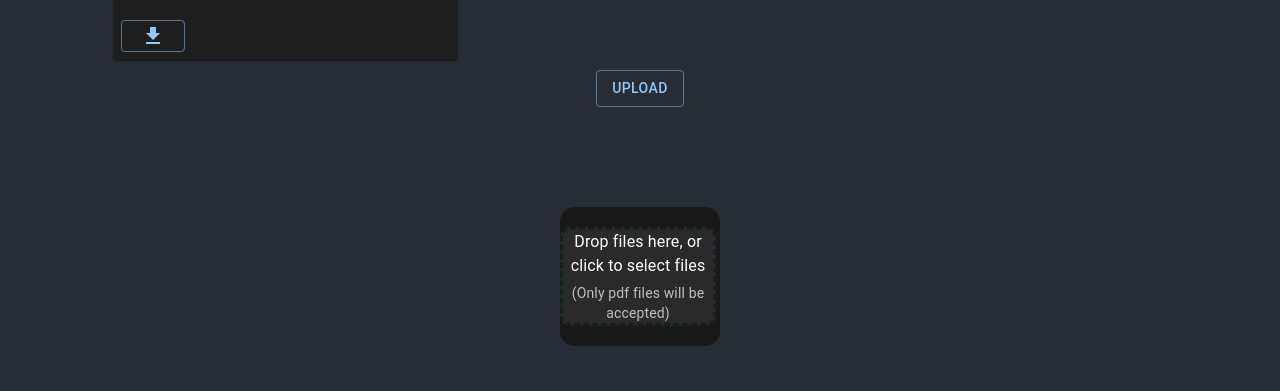
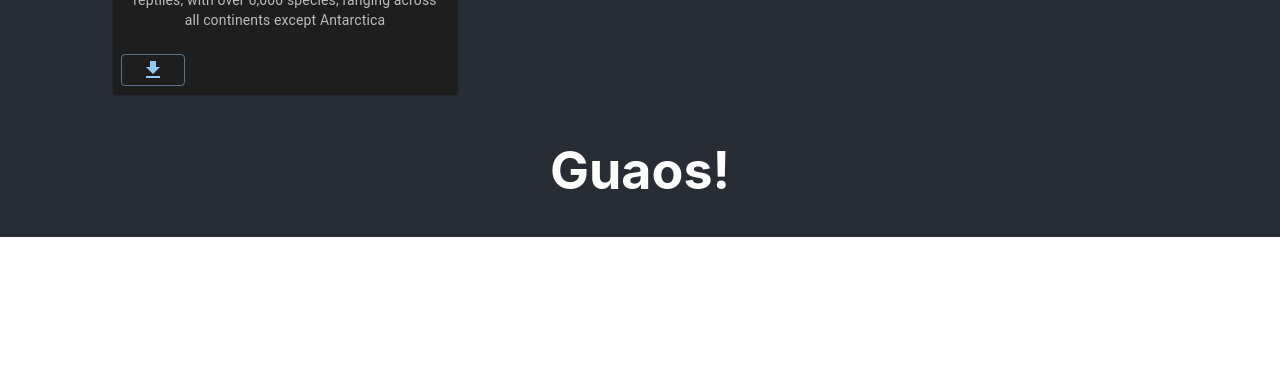
Before and after one commit to juli62/StaffSync, a React (Create React App) app: page / in a window 1280 px wide. Shown: the part 1379-1770 px from the top of the page. After the commit the page ends 1616 px from the top, so only its background shows below. Built offline with nearby package versions, Linux system fonts and the light colour scheme.

Commit message:
Dropzone added, improved somewhat.

```diff
--- a/src/App.css
+++ b/src/App.css
@@ -45,18 +45,31 @@
 
 .DropzoneDiv {
   display: flex;
-  flex-direction: column;
-  flex: content;
-  flex-wrap: wrap;
   justify-content: center;
-  border-radius: 15px;
-  border-color: #181818;
-  width: 160px;
-  height: 30px;
-  margin-top: 100px;
+  border-radius: 8px;
+  border: 1px solid rgb(255, 255, 255);
+  width: 435px;
+  height: 250px;
+
   background-color: #191919;
 
 
+}
+
+#DropZone {
+  border: 1px dotted rgb(255, 255, 255);
+  border-radius: 5px;
+
+  height: 130px;
+  width: 225px;
+  margin-top: 55px;
+  margin-bottom: 20px;
+  margin-left: 4px;
+  background-color: rgb(18, 18, 18)
+}
+
+#DropZone:hover {
+  background-color: #454545b2;
 }
 
 .PDFContent {
@@ -72,22 +85,7 @@
   font-family: 'Franklin Gothic Medium', 'Arial Narrow', Arial, sans-serif;
 }
 
-#DropZone {
 
-  border-radius: 10px;
-  border-color: #011b2180;
-  border-style: dashed;
-  width: 150px;
-  margin-top: 20px;
-  margin-bottom: 20px;
-  background-color: #45454566;
-
-
-}
-
-#DropZone:hover {
-  background-color: #454545b2;
-}
 
 @keyframes App-logo-spin {
   from {
--- a/src/App.tsx
+++ b/src/App.tsx
@@ -6,6 +6,7 @@ import CssBaseline from '@mui/material/CssBaseline';
 import { Title, Navbar, LogIn, SignUp, Card, Accept } from './Components/Index'
 import AlertDialogSlide from './Components/PopUp';
 import MultiActionAreaCard from './Components/Card';
+import SimpleBackdrop from './Components/PopUp';
 
 
 
@@ -27,6 +28,7 @@ function App() {
             <LogIn />
 
           </div>
+          <SimpleBackdrop />
           <div className='PDFContent'>
             <MultiActionAreaCard />
             <MultiActionAreaCard />
@@ -36,8 +38,8 @@ function App() {
             <MultiActionAreaCard />
             <MultiActionAreaCard />
           </div>
-          <AlertDialogSlide />
-          <Accept />
+
+
 
 
 
--- a/src/Components/Dropzone.tsx
+++ b/src/Components/Dropzone.tsx
@@ -1,6 +1,7 @@
 import * as React from 'react';
 import Typography from '@mui/material/Typography';
 import { useDropzone } from 'react-dropzone';
+import PictureAsPdfOutlinedIcon from '@mui/icons-material/PictureAsPdfOutlined';
 
 function Accept(props: any) {
     const {
@@ -41,9 +42,12 @@ function Accept(props: any) {
                     <Typography gutterBottom component="div">
                         Drop files here, or click to select files
                     </Typography>
+
                     <Typography variant="body2" color="text.secondary">
                         (Only pdf files will be accepted)
+
                     </Typography>
+                    <PictureAsPdfOutlinedIcon />
 
                 </div>
 
--- a/src/Components/Navbar.tsx
+++ b/src/Components/Navbar.tsx
@@ -12,6 +12,7 @@ import Button from '@mui/material/Button';
 import Tooltip from '@mui/material/Tooltip';
 import MenuItem from '@mui/material/MenuItem';
 import AdbIcon from '@mui/icons-material/Adb';
+
 
 const pages = ['Library'];
 const settings = ['Log In', 'Register'];
--- a/src/Components/PopUp.tsx
+++ b/src/Components/PopUp.tsx
@@ -1,54 +1,29 @@
 import * as React from 'react';
+import Backdrop from '@mui/material/Backdrop';
+import CircularProgress from '@mui/material/CircularProgress';
 import Button from '@mui/material/Button';
-import Dialog from '@mui/material/Dialog';
-import DialogActions from '@mui/material/DialogActions';
-import DialogContent from '@mui/material/DialogContent';
-import DialogContentText from '@mui/material/DialogContentText';
-import DialogTitle from '@mui/material/DialogTitle';
-import Slide from '@mui/material/Slide';
-import { TransitionProps } from '@mui/material/transitions';
 import Accept from './Dropzone';
+import FileUploadOutlinedIcon from '@mui/icons-material/FileUploadOutlined';
 
-const Transition = React.forwardRef(function Transition(
-    props: TransitionProps & {
-        children: React.ReactElement<any, any>;
-    },
-    ref: React.Ref<unknown>,
-) {
-    return <Slide direction="up" ref={ref} {...props} />;
-});
-
-export default function AlertDialogSlide() {
+export default function SimpleBackdrop() {
     const [open, setOpen] = React.useState(false);
-
-    const handleClickOpen = () => {
+    const handleClose = () => {
+        setOpen(false);
+    };
+    const handleOpen = () => {
         setOpen(true);
     };
 
-    const handleClose = () => {
-        setOpen(false);
-    };
-
     return (
-        <React.Fragment>
-            <Button variant="outlined" onClick={handleClickOpen}>
-                Upload
-            </Button>
-            <Dialog
+        <div>
+            <Button size="small" color="primary" variant='outlined' onClick={handleOpen}><FileUploadOutlinedIcon /> </Button>
+            <Backdrop
+                sx={{ color: '#fff', zIndex: (theme) => theme.zIndex.drawer + 1 }}
                 open={open}
-                TransitionComponent={Transition}
-                keepMounted
-                onClose={handleClose}
-                aria-describedby="alert-dialog-slide-description"
+                onClick={handleClose}
             >
-                <DialogTitle>{"Upload"}</DialogTitle>
-                <DialogContent>
-                    <Accept />
-                </DialogContent>
-                <DialogActions>
-                    <Button onClick={handleClose}>Close</Button>
-                </DialogActions>
-            </Dialog>
-        </React.Fragment>
+                <Accept />
+            </Backdrop>
+        </div>
     );
 }
```
